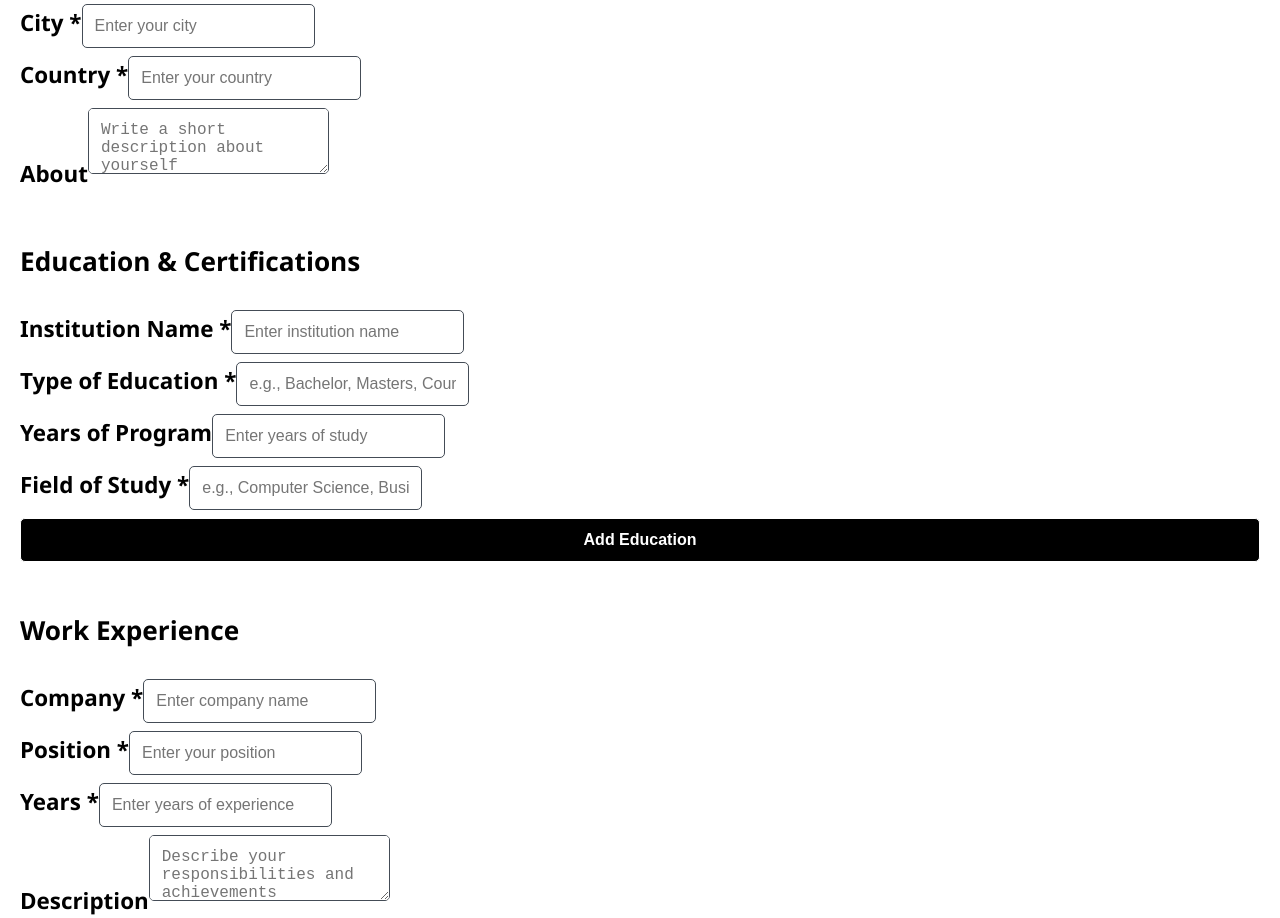
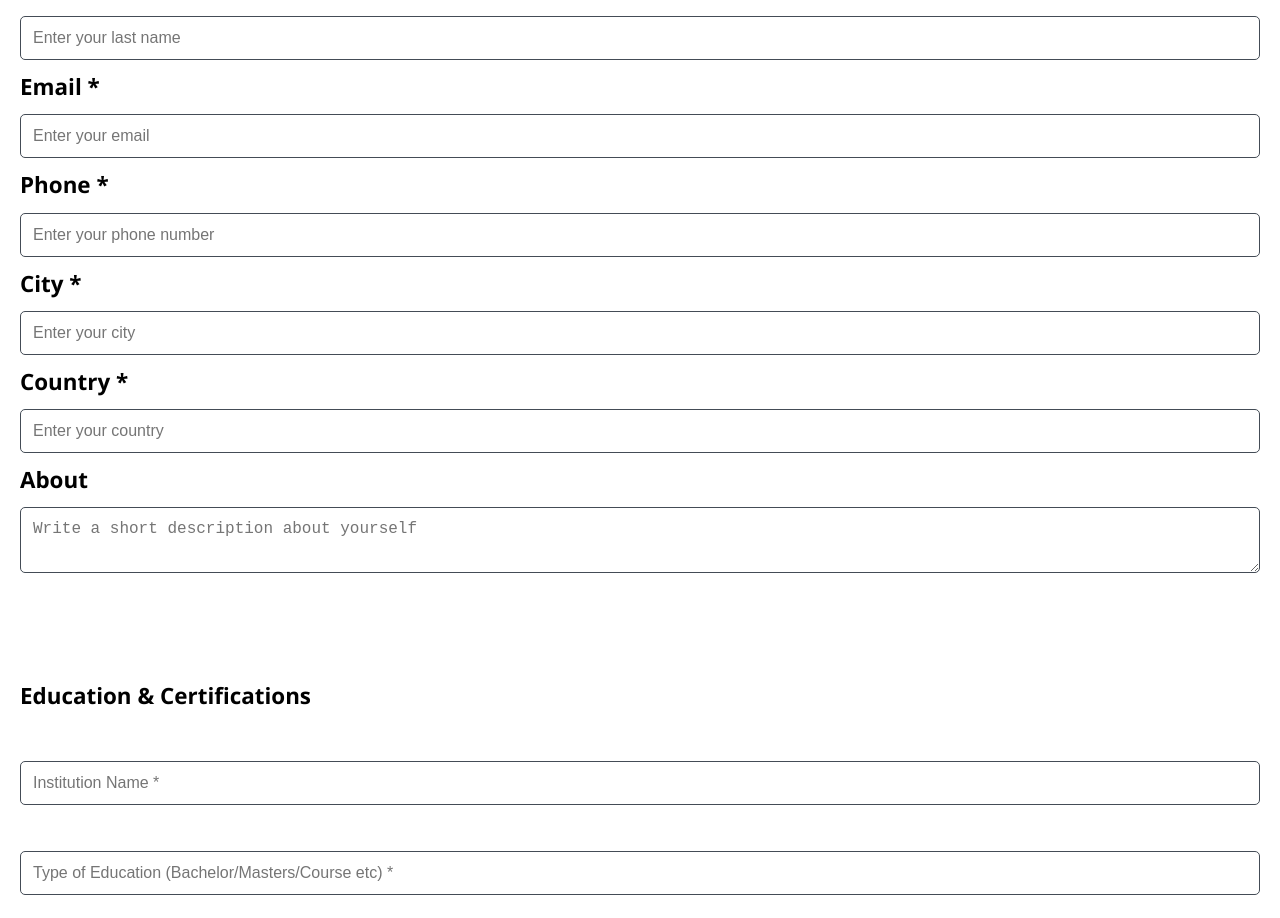
Before and after one commit to konain611/dynamic-resume-builder, a Next.js app: page / in a window 1280 px wide. Shown: the part 507-1425 px from the top of the page. Built offline with nearby package versions, Linux system fonts and the light colour scheme.

Commit message:
added skills

```diff
--- a/src/app/components/EducationForm.tsx
+++ b/src/app/components/EducationForm.tsx
@@ -1,6 +1,5 @@
 import React from "react";
 
-// Define the structure of each education entry
 interface EducationEntry {
   institution: string;
   type: string;
@@ -8,7 +7,6 @@ interface EducationEntry {
   field: string;
 }
 
-// Define the props for the EducationForm component
 interface EducationFormProps {
   education: EducationEntry[];
   handleEducationChange: (index: number, event: React.ChangeEvent<HTMLInputElement>) => void;
@@ -18,59 +16,58 @@ interface EducationFormProps {
 const EducationForm: React.FC<EducationFormProps> = ({ education, handleEducationChange, handleAddEducation }) => {
   return (
     <div id="education" className="form-group">
-      <h3>Education & Certifications</h3>
+      <br></br>
+      <br></br>
+      <label>Education & Certifications</label>
       {education.map((edu, index) => (
-        <div key={index} className="education-entry">
-          <div>
-            <label htmlFor={`institution-${index}`}>Institution Name *</label>
+        <div key={index} className="form-group">
+
+             htmlFor={`institution-${index}`}
             <input
               type="text"
               id={`institution-${index}`}
               name="institution"
               value={edu.institution}
               onChange={(e) => handleEducationChange(index, e)}
-              placeholder="Enter institution name"
+              placeholder="Institution Name *"
               required
             />
-          </div>
-          <div>
-            <label htmlFor={`type-${index}`}>Type of Education *</label>
+
+            htmlFor={`type-${index}`}
             <input
               type="text"
               id={`type-${index}`}
               name="type"
               value={edu.type}
               onChange={(e) => handleEducationChange(index, e)}
-              placeholder="e.g., Bachelor, Masters, Course"
+              placeholder="Type of Education (Bachelor/Masters/Course etc) *"
               required
             />
-          </div>
-          <div>
-            <label htmlFor={`years-${index}`}>Years of Program</label>
+
+            htmlFor={`years-${index}`}
             <input
               type="text"
               id={`years-${index}`}
               name="years"
               value={edu.years}
               onChange={(e) => handleEducationChange(index, e)}
-              placeholder="Enter years of study"
+              placeholder="Years of Program"
             />
-          </div>
-          <div>
-            <label htmlFor={`field-${index}`}>Field of Study *</label>
+
+            htmlFor={`field-${index}`}
             <input
               type="text"
               id={`field-${index}`}
               name="field"
               value={edu.field}
               onChange={(e) => handleEducationChange(index, e)}
-              placeholder="e.g., Computer Science, Business Analytics"
+              placeholder="Field (Computer Science/Business Analytics/Cyber Security etc) *"
               required
             />
-          </div>
+
         </div>
       ))}
-      <button type="button" onClick={handleAddEducation} className="add-education-btn">
+      <button type="button" onClick={handleAddEducation}>
         Add Education
       </button>
     </div>
--- a/src/app/components/ExperienceForm.tsx
+++ b/src/app/components/ExperienceForm.tsx
@@ -1,6 +1,5 @@
 import React from "react";
 
-// Define the structure of each experience entry
 interface ExperienceEntry {
   company: string;
   position: string;
@@ -8,7 +7,6 @@ interface ExperienceEntry {
   description: string;
 }
 
-// Define the structure of the form data
 interface ExperienceFormProps {
   experience: ExperienceEntry[];
   handleExperienceChange: (index: number, event: React.ChangeEvent<HTMLInputElement | HTMLTextAreaElement>) => void;
@@ -18,11 +16,13 @@ interface ExperienceFormProps {
 const ExperienceForm: React.FC<ExperienceFormProps> = ({ experience, handleExperienceChange, handleAddExperience }) => {
   return (
     <div id="experience" className="form-group">
+      <br></br>
+      <br></br>
       <h3>Work Experience</h3>
       {experience.map((exp, index) => (
-        <div key={index} className="experience-entry">
-          <div>
-            <label htmlFor={`company-${index}`}>Company *</label>
+        <div key={index} className="form-group">
+
+            htmlFor={`company-${index}`}
             <input
               type="text"
               id={`company-${index}`}
@@ -32,9 +32,7 @@ const ExperienceForm: React.FC<ExperienceFormProps> = ({ experience, handleExper
               placeholder="Enter company name"
               required
             />
-          </div>
-          <div>
-            <label htmlFor={`position-${index}`}>Position *</label>
+          htmlFor={`position-${index}`}
             <input
               type="text"
               id={`position-${index}`}
@@ -44,9 +42,8 @@ const ExperienceForm: React.FC<ExperienceFormProps> = ({ experience, handleExper
               placeholder="Enter your position"
               required
             />
-          </div>
-          <div>
-            <label htmlFor={`years-${index}`}>Years *</label>
+
+            htmlFor={`years-${index}`}
             <input
               type="text"
               id={`years-${index}`}
@@ -56,9 +53,7 @@ const ExperienceForm: React.FC<ExperienceFormProps> = ({ experience, handleExper
               placeholder="Enter years of experience"
               required
             />
-          </div>
-          <div>
-            <label htmlFor={`description-${index}`}>Description</label>
+            htmlFor={`description-${index}`}
             <textarea
               id={`description-${index}`}
               name="description"
@@ -66,7 +61,7 @@ const ExperienceForm: React.FC<ExperienceFormProps> = ({ experience, handleExper
               onChange={(e) => handleExperienceChange(index, e)}
               placeholder="Describe your responsibilities and achievements"
             />
-          </div>
+
         </div>
       ))}
       <button type="button" onClick={handleAddExperience} className="add-experience-btn">
--- a/src/app/components/PersonalInfo.tsx
+++ b/src/app/components/PersonalInfo.tsx
@@ -1,6 +1,6 @@
 import React from "react";
 
-// Define the structure of the form data
+
 interface FormData {
   fname: string;
   lname: string;
@@ -11,7 +11,7 @@ interface FormData {
   about?: string; // Optional field
 }
 
-// Define the props for the PersonalInfo component
+
 interface PersonalInfoProps {
   formData: FormData;
   handleChange: (event: React.ChangeEvent<HTMLInputElement | HTMLTextAreaElement>) => void;
@@ -20,8 +20,10 @@ interface PersonalInfoProps {
 const PersonalInfo: React.FC<PersonalInfoProps> = ({ formData, handleChange }) => {
   return (
     <div id="personal-info" className="form-group">
+      <br></br>
+      <br></br>
       <h3>Personal Information</h3>
-      <div>
+
         <label htmlFor="fname">First Name *</label>
         <input
           type="text"
@@ -32,8 +34,8 @@ const PersonalInfo: React.FC<PersonalInfoProps> = ({ formData, handleChange }) =
           placeholder="Enter your first name"
           required
         />
-      </div>
-      <div>
+
+
         <label htmlFor="lname">Last Name *</label>
         <input
           type="text"
@@ -44,8 +46,7 @@ const PersonalInfo: React.FC<PersonalInfoProps> = ({ formData, handleChange }) =
           placeholder="Enter your last name"
           required
         />
-      </div>
-      <div>
+
         <label htmlFor="email">Email *</label>
         <input
           type="email"
@@ -56,8 +57,7 @@ const PersonalInfo: React.FC<PersonalInfoProps> = ({ formData, handleChange }) =
           placeholder="Enter your email"
           required
         />
-      </div>
-      <div>
+
         <label htmlFor="phone">Phone *</label>
         <input
           type="tel"
@@ -68,8 +68,7 @@ const PersonalInfo: React.FC<PersonalInfoProps> = ({ formData, handleChange }) =
           placeholder="Enter your phone number"
           required
         />
-      </div>
-      <div>
+
         <label htmlFor="city">City *</label>
         <input
           type="text"
@@ -80,8 +79,7 @@ const PersonalInfo: React.FC<PersonalInfoProps> = ({ formData, handleChange }) =
           placeholder="Enter your city"
           required
         />
-      </div>
-      <div>
+
         <label htmlFor="country">Country *</label>
         <input
           type="text"
@@ -92,8 +90,7 @@ const PersonalInfo: React.FC<PersonalInfoProps> = ({ formData, handleChange }) =
           placeholder="Enter your country"
           required
         />
-      </div>
-      <div>
+
         <label htmlFor="about">About</label>
         <textarea
           id="about"
@@ -102,7 +99,7 @@ const PersonalInfo: React.FC<PersonalInfoProps> = ({ formData, handleChange }) =
           onChange={handleChange}
           placeholder="Write a short description about yourself"
         />
-      </div>
+
     </div>
   );
 };
```
